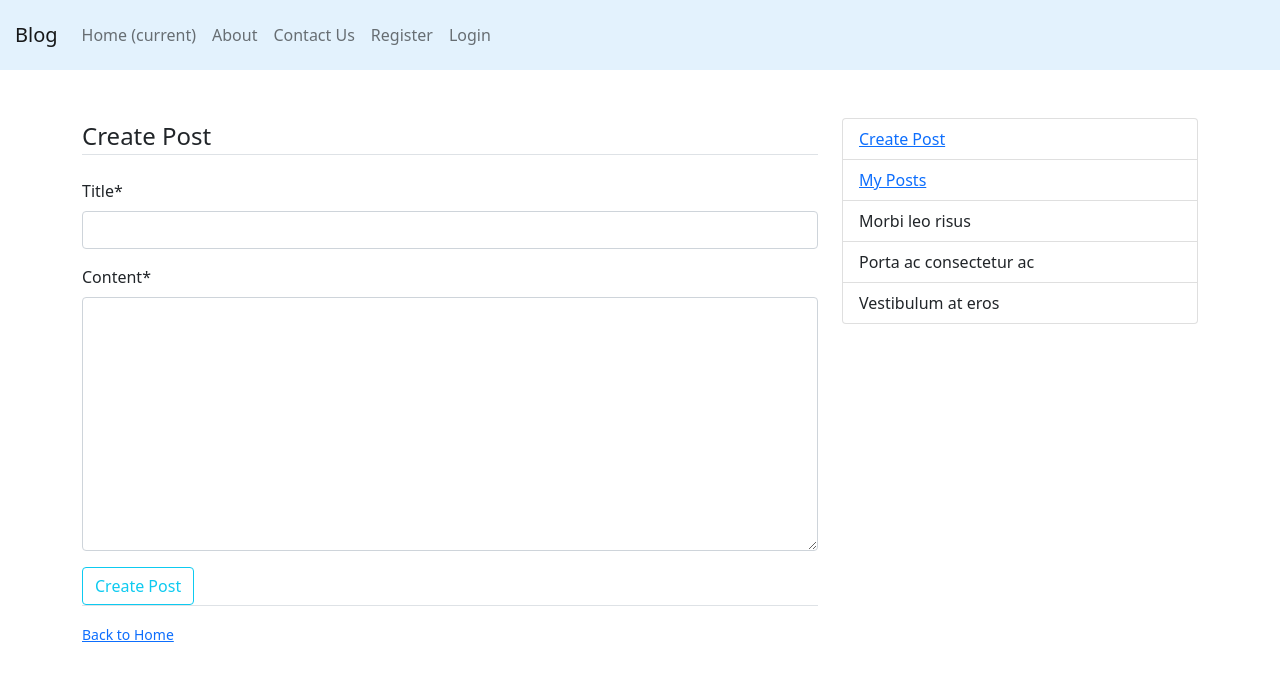
After one commit to claireamira/Django-Blog, a Django app: page /post/create/ in a window 1280 px wide. The commit adds this page. Shown: the top 681 px of the page. Run offline with Django 5.2, Linux system fonts and the light colour scheme; a user stored in the database is signed in; some libraries are stand-ins or nearby versions.

Commit message:
Updated Version

```diff
--- a/blog_app/models.py
+++ b/blog_app/models.py
@@ -1,6 +1,7 @@
 from django.db import models
 from django.utils import timezone
 from django.contrib.auth.models import User
+from django.urls import reverse
 
 # Create your models here.
 class Post(models.Model):
@@ -11,3 +12,6 @@ class Post(models.Model):
 
     def __str__(self):
         return self.title
+
+    def get_absolute_url(self):
+        return reverse('post-detail', kwargs={'pk': self.pk})
--- a/blog_app/templates/blog_app/base.html
+++ b/blog_app/templates/blog_app/base.html
@@ -55,8 +55,12 @@
             </div>
             <div class="col-md-4">
                 <ul class="list-group">
-                    <li class="list-group-item">Cras justo odio</li>
-                    <li class="list-group-item">Dapibus ac facilisis in</li>
+                    <li class="list-group-item">
+                        <a href="{% url 'create-post' %}" class="link-primary">Create Post</a>
+                    </li>
+                    <li class="list-group-item">
+                        <a href="{% url 'my-posts' %}" class="link-primary">My Posts</a>
+                    </li>
                     <li class="list-group-item">Morbi leo risus</li>
                     <li class="list-group-item">Porta ac consectetur ac</li>
                     <li class="list-group-item">Vestibulum at eros</li>
--- /dev/null
+++ b/blog_app/templates/blog_app/create_post.html
@@ -0,0 +1,21 @@
+{% extends 'blog_app/base.html' %}
+{% load crispy_forms_tags %}
+{% block content %}
+<div class="auth-form">
+    <form method="POST">
+        {% csrf_token %}
+        <fieldset class="form-group">
+            <legend class="border-bottom mb-4">Create Post</legend>
+            {{ form|crispy }}
+        </fieldset>
+        <div class="form-group">
+            <button class="btn btn-outline-info" type="submit">Create Post</button>
+        </div>
+    </form>
+    <div class="border-top pt-3">
+        <small class="text-muted">
+            <a href="{% url 'blog-home' %}">Back to Home</a>
+        </small>
+    </div>
+</div>
+{% endblock %}
--- a/blog_app/templates/blog_app/home.html
+++ b/blog_app/templates/blog_app/home.html
@@ -7,13 +7,15 @@
     <div class="card mb-3">
         <div class="card-body">
             {% if post.title %}
-                <h5 class="card-title">{{ post.title }}</h5>
+                <h5 class="card-title">
+                    <a href="{% url 'post-detail' post.pk %}" class="link-primary">{{ post.title }}</a>
+                </h5>
             {% else %}
                 <h5 class="card-title">Django Post</h5>
             {% endif %}
             <p class="card-text">Author: {{ post.author }}</p>
             <p class="card-text">{{ post.content }}</p>
-            <a href="#" class="link-primary">Read more</a>
+            <a href="{% url 'post-detail' post.pk %}" class="link-primary">Read more</a>
             <p class="card-text">Posted on: {{ post.date_posted }}</p>
         </div>
     </div>
--- a/blog_app/urls.py
+++ b/blog_app/urls.py
@@ -1,8 +1,14 @@
 from django.urls import path
 from . import views
+from .views import CreatePostView, PostDeleteView
 
 urlpatterns = [
   path('', views.home, name='blog-home'),
   path("about/", views.about, name='blog-about'),
-  path("contacts/", views.contacts, name='blog-contacts')
+  path("my-posts/", views.myPosts, name='my-posts'),
+  path("contacts/", views.contacts, name='blog-contacts'),
+  path("post/<int:pk>/", views.post_detail, name='post-detail'),
+  path("post/create/", CreatePostView.as_view(), name='create-post'),
+  path("post/update/<int:pk>", views.PostUpdateView.as_view(), name='post-update'),
+  path("post/delete/<int:pk>", views.PostDeleteView.as_view(), name='post-delete')
 ]
--- a/blog_app/views.py
+++ b/blog_app/views.py
@@ -1,6 +1,12 @@
-from django.shortcuts import render
+from django.shortcuts import render, redirect
 from django.http import HttpResponse
 from .models import Post
+from django.views.generic import ListView, CreateView, UpdateView, DeleteView
+from .forms import PostCreateForm
+from django.contrib.auth.mixins import LoginRequiredMixin, UserPassesTestMixin
+from django.urls import reverse
+from django.contrib.auth.decorators import login_required
+
 # Create your views here.
 
 def home(request):
@@ -9,6 +15,68 @@ def home(request):
     }
     return render(request, "blog_app/home.html", context)
 
+#class PostListView(ListView):
+ #   model = Post
+  #  template_neme = "blog_app/home.html"
+   # context_object_name = "posts"
+def post_detail(request, pk):
+    print(pk)
+    post = Post.objects.filter(pk=pk).first()
+    return render (request,  "blog_app/post_detail.html", {"post": post} )
+
+def createPost(request):
+    if request.method == 'POST':
+        form = PostCreateForm(request.POST, user=request.user)
+        if form.is_valid():
+            form.save()
+            return redirect("blog-home")  # Redirect to a page after successful creation
+    else:
+        form = PostCreateForm()
+
+    return render(request, "blog_app/create_post.html", {'form': form})
+
+class CreatePostView(LoginRequiredMixin, CreateView):
+    model = Post
+    fields = ["title", "content"]
+    template_name = "blog_app/create_post.html"
+
+    def form_valid(self, form):
+        form.instance.author = self.request.user
+        return super().form_valid(form)
+
+    def get_absolute_url(self):
+        return reverse('post-detail', kwargs={'pk': self.object.pk})
+
+class PostUpdateView(LoginRequiredMixin, UserPassesTestMixin, UpdateView):
+    model = Post
+    fields = ['title', 'content']
+    template_name = "blog_app/create_post.html"
+
+    def test_func(self):
+        post = self.get_object()
+        if self.request.user == post.author:
+            return True
+        return False
+
+@login_required
+def myPosts(request):
+    context = {
+        "posts" : Post.objects.finter(author = request.uder).all()
+    }
+    return render(request, "blog_app/home.html", context)
+
+
+class PostDeleteView(LoginRequiredMixin, UserPassesTestMixin, DeleteView):
+    model = Post
+    template_name = 'blog_app/post_delete_confirm.html'
+    success_url = "blog-home"
+
+    def test_func(self):
+        post = self.get_object()
+        if self.request.user == post.author:
+            return True
+        return False
+
 def about(request):
     return render(request, "blog_app/about.html")
 
```
Also changed, not shown: blog_app/forms.py (added, +20 -0 lines), blog_app/templates/blog_app/post_delete_confirm.html (added, +16 -0 lines), blog_app/templates/blog_app/post_detail.html (added, +19 -0 lines), db.sqlite3.
